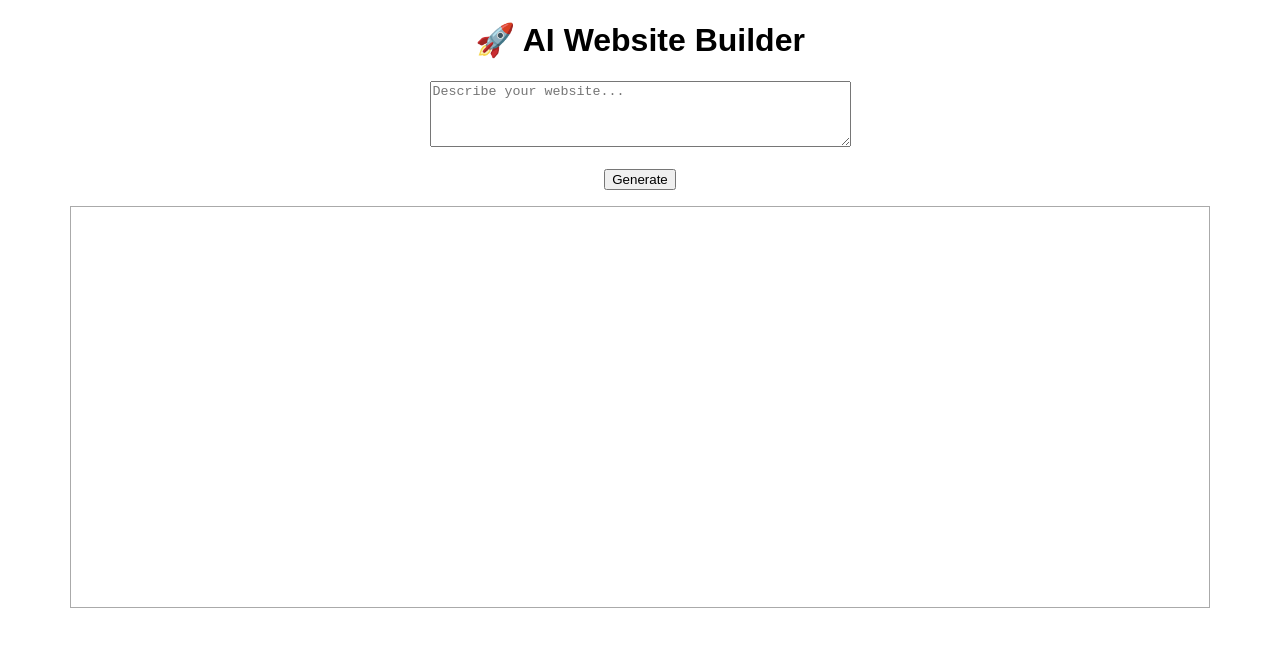
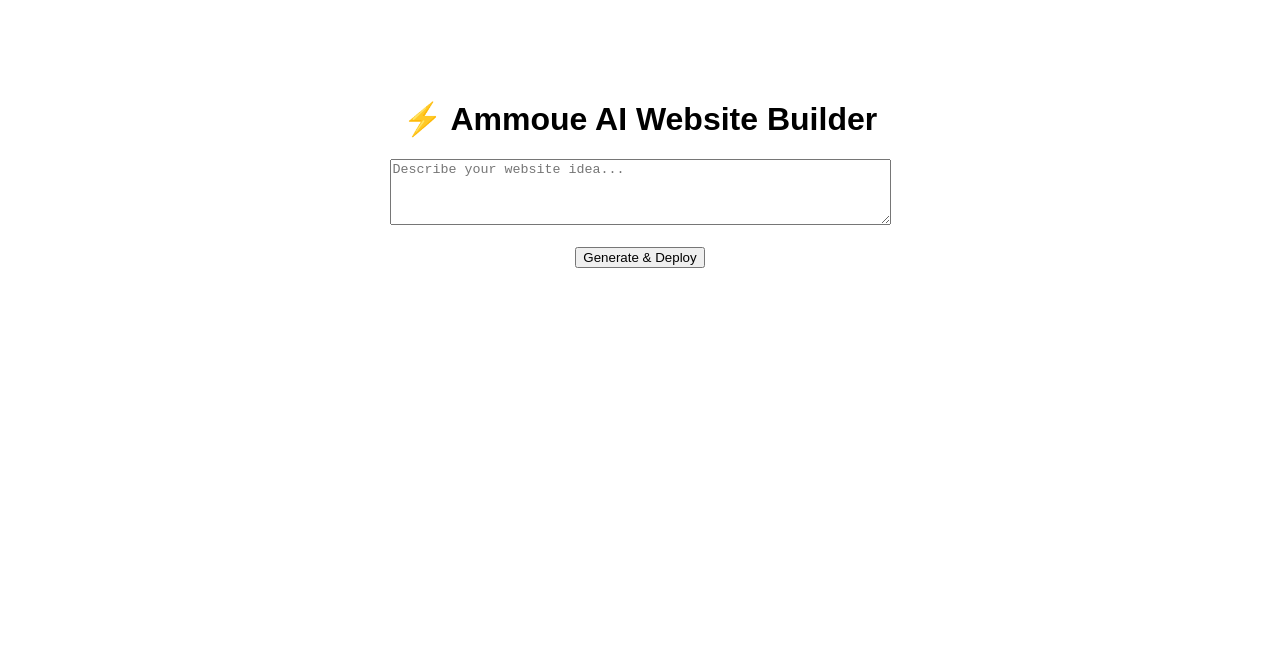
Before and after one commit to farleisx/AIAmmoue, a website: page index.html in a window 1280 px wide. Drawn offline with Linux system fonts and the light colour scheme.

Commit message:
Update index.html

```diff
--- a/index.html
+++ b/index.html
@@ -1,12 +1,19 @@
 <!DOCTYPE html>
 <html lang="en">
 <head>
-  <meta charset="UTF-8">
-  <title>AI Website Builder</title>
+  <meta charset="UTF-8" />
+  <title>Ammoue AI Website Builder</title>
+</head>
+<body style="font-family: sans-serif; text-align: center; margin-top: 100px;">
+  <h1>⚡ Ammoue AI Website Builder</h1>
+  <textarea id="prompt" rows="4" cols="60" placeholder="Describe your website idea..."></textarea><br><br>
+  <button onclick="generateSite()">Generate & Deploy</button>
+  <p id="output"></p>
+
   <script>
     async function generateSite() {
       const prompt = document.getElementById("prompt").value;
-    document.getElementById("output").innerText = "⏳ Generating and Deploying...";
+      document.getElementById("output").innerText = "⏳ Generating & Deploying...";
       const res = await fetch("/api/generate", {
         method: "POST",
         headers: { "Content-Type": "application/json" },
@@ -21,12 +28,5 @@
       }
     }
   </script>
-</head>
-<body style="font-family: sans-serif; text-align: center;">
-  <h1>🚀 AI Website Builder</h1>
-  <textarea id="prompt" rows="4" cols="50" placeholder="Describe your website..."></textarea><br><br>
-  <button onclick="generateSite()">Generate</button>
-  <p id="output"></p>
-  <iframe id="preview" style="width:90%;height:400px;border:1px solid #aaa;"></iframe>
 </body>
 </html>
```
Lines whose indentation alone changed are shown as unchanged.
